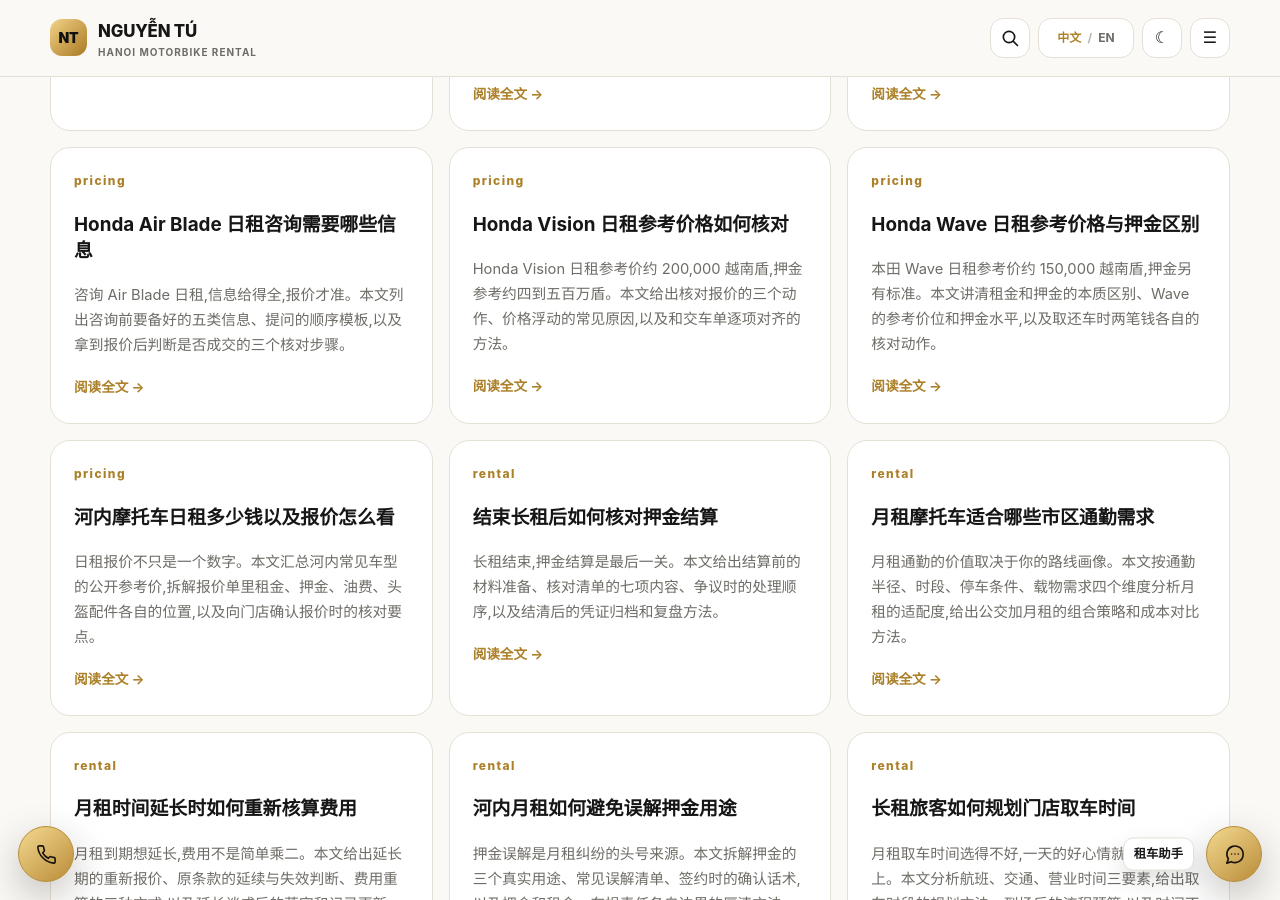
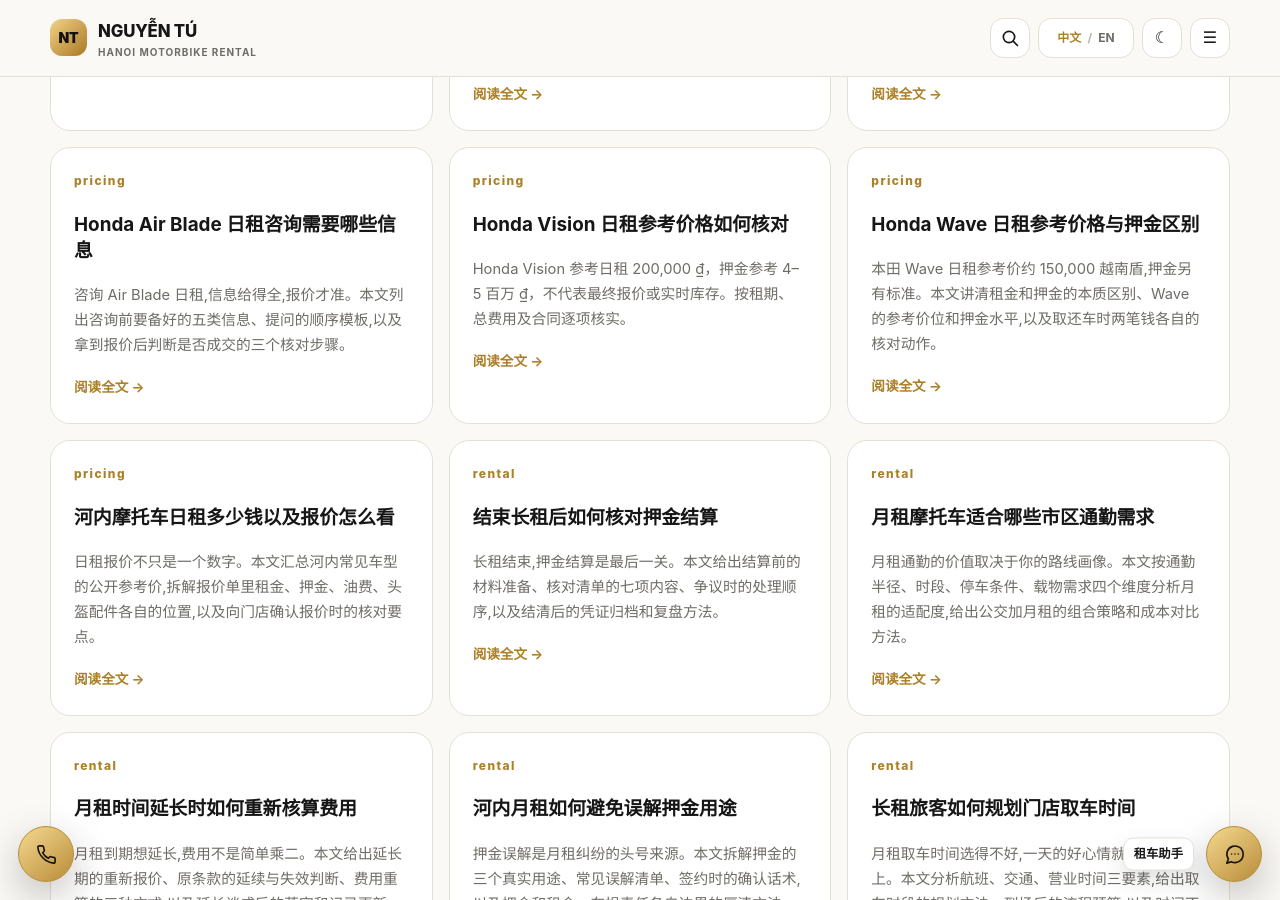
Before and after one commit to thuexemayhanoi/china, a Jekyll site: the page built from blog/index.html, in a window 1280 px wide and 900 px high, scrolled down 23902 px. Built offline with Jekyll 4.4.1, drawn with Linux system fonts in a browser that asks for light colours.

Commit message:
seo(china): factual answer-first editorial improvement 2026-10-11-hanoi-pricing-daily-03.md

```diff
--- a/_posts/2026-10-11-hanoi-pricing-daily-03.md
+++ b/_posts/2026-10-11-hanoi-pricing-daily-03.md
@@ -5,14 +5,15 @@
 subtopic: "daily"
 permalink: "/blog/hanoi-pricing-daily-03/"
 title: "Honda Vision 日租参考价格如何核对"
-description: "Honda Vision 日租参考价约 200,000 越南盾,押金参考约四到五百万盾。本文给出核对报价的三个动作、价格浮动的常见原因,以及和交车单逐项对齐的方法。"
+description: "Honda Vision 参考日租 200,000 ₫，押金参考 4–5 百万 ₫，不代表最终报价或实时库存。按租期、总费用及合同逐项核实。"
+last_modified_at: "2026-10-12"
 primary_keyword: "河内摩托车日租价格"
 date: "2026-10-11 17:49:34 +0700"
 seo_silo: "pricing/daily"
 breadcrumbs: [{"label": "博客", "href": "/blog/"}, {"label": "专题", "href": "/topics/pricing/daily/"}, {"label": "Honda Vision 日租参考价格如何核对"}]
 publication_method: "automated_qa"
 ---
-Honda Vision 是日租市场的热门车型,报价咨询里,问 Vision 价格的最多,核对报价出问题的也最多:听到的数字和预期不一样,又说不清差在哪。这篇给出 Vision 日租参考价的核对方法,三个动作把报价验明白。公开参考价以[价格页](/prices/)为准,日租的相关内容见[日租价格专题](/topics/pricing/daily/)。
+**Honda Vision 公开参考日租为 200,000 ₫，押金参考为 4–5 百万 ₫，两项费用要分开核对。**价格表仅供参考，实际租期、库存、交车费用和最终合同金额须由门店确认。核价时先查看[公开价格表](/prices/)，再分别询问总租金、押金、交接安排，并保存书面确认。
 
 ## Vision 的参考价位和押金水平
 
@@ -32,7 +33,7 @@
 
 ## 价格浮动的两个正常场景
 
-两种情况下报价浮动是正常现象,不必紧张。第一,旺季和节假日:需求高峰期的价格上浮是市场行为,提前预订可以锁定价格,提前量参考[车型缺货的咨询规划](/blog/hanoi-rental-longterm-16/)的旺季策略。第二,长时长谈判:日租改周租、周租改月租,计价方式变了,单价自然变,重新核算的方法参考[月租时间延长的费用重算](/blog/hanoi-rental-longterm-23/)的逻辑。场景之外的价格浮动,用三个核对动作验明白再决定。
+<p>参考价格与门店实际报价可能不同，但**本站没有承诺旺季统一涨价、提前预订即可锁定价格或任何特定车型优惠**。如遇不同报价，应询问具体车型、取还车时间、租期、租金、押金和另行收费项目，由门店按当次交易解释差异。对比周租与月租时只能使用公开对应档位的参考价，不能默认日租相乘或按未经确认的折扣计算。</p><p>参考[长期租赁费用确认](/blog/hanoi-rental-longterm-23/)与[日租价格专题](/topics/pricing/daily/)。</p>
 
 ## 结语
 
```
